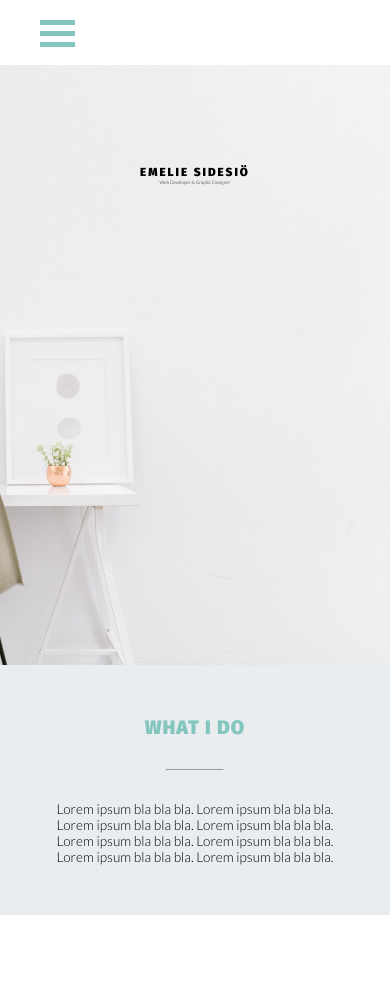
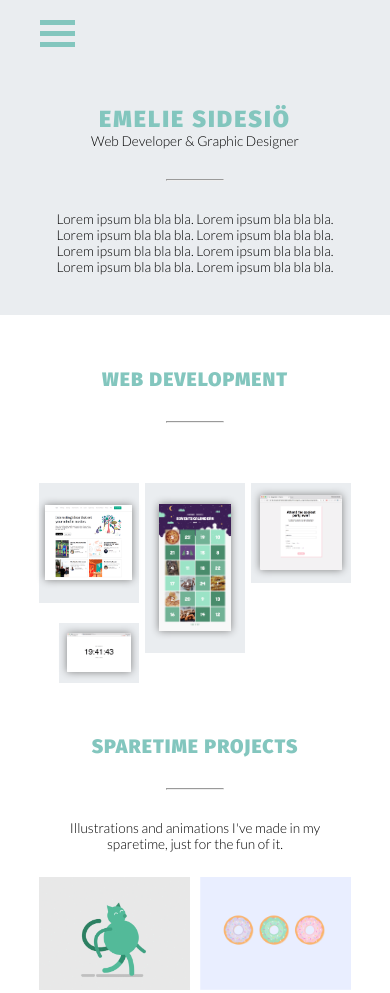
Before and after one commit to emeliesidesio/portfolio, a React app: page / in a window 390 px wide. Shown: the top 993 px of the page. Built offline with nearby package versions, Linux system fonts and the light colour scheme.

Commit message:
bunc of stuff

```diff
--- a/src/components/sparetime/index.css
+++ b/src/components/sparetime/index.css
@@ -1,10 +1,11 @@
 .sparetime-container {
+  background: white;
   width: 100%;
   display: flex;
   justify-content: center;
   align-items: center;
   flex-direction: column;
-  margin: 80px 0 80px 0;
+  padding-bottom: 80px;
 }
 
 .sparetime-headline {
@@ -50,4 +51,7 @@ iframe {
     width: 80vw;
     height: 43vw;
   }
+  .sparetime-container {
+    padding-bottom: 40px;
+  }
 }
--- a/src/components/work/index.css
+++ b/src/components/work/index.css
@@ -1,11 +1,11 @@
 .work-container {
+  background: white;
   width: 100%;
-  height: 720px;
+  height: 900px;
   display: flex;
   justify-content: center;
   align-items: center;
   flex-direction: column;
-  margin-top: 70px;
 }
 
 .work-boxes {
@@ -79,13 +79,13 @@
 }
 
 .forms-image {
-  width: 79%;
+  width: 82%;
   box-shadow: 0 0 8px 0.2px grey;
 }
 
 .forms-box {
   background: #EAEDF0;
-  height: 320px;
+  height: 300px;
   display: flex;
   justify-content: center;
   align-items: center;
@@ -108,3 +108,27 @@
     transform: translateX(0px);
   }
 }
+
+@media only screen and (max-width: 500px) {
+  .work-container {
+    height: 420px;
+  }
+  .work-boxes {
+    width: 80%;
+  }
+  .work-box-left {
+    height: 200px;
+  }
+  .work-box-middle {
+    height: 170px;
+  }
+  .work-box-right {
+    height: 100px;
+  }
+  .react-box {
+    height: 200px;
+  }
+  .weather-box {
+    height: 100px;
+  }
+}
--- a/src/components/work/index.js
+++ b/src/components/work/index.js
@@ -28,7 +28,7 @@ class Work extends React.Component {
 
           <div className="work-box-right">
             <div className="forms-box">
-              <img src="/forms-2.png" alt="" className="forms-image" />
+              <img src="/forms-image-2.png" alt="" className="forms-image" />
             </div>
           </div>
 
--- a/src/index.css
+++ b/src/index.css
@@ -7,6 +7,7 @@
 body {
   margin: 0;
   padding: 0;
+  background: #EAEDf0;
 }
 
 h1 {
--- a/src/pages/home/index.css
+++ b/src/pages/home/index.css
@@ -1,32 +1,30 @@
 .hero-container {
   width: 100%;
   height: 600px;
+  background: #EAEDf0;
+  display: flex;
+  justify-content: center;
 }
 
-#hero-img {
-  background: url(/bench-accounting-49909.jpg);
-  background-size: cover;
-  background-position: 100% 50%;
+.hero-copy-container {
   width: 100%;
+  text-align: center;
+  display: flex;
+  flex-direction: column;
+  justify-content: center;
+  align-items: center;
 }
 
 .hero-title {
   font-size: 3vw;
   letter-spacing: 2px;
-  color: black;
+  width: 40%;
+  text-align: center;
 }
 
 .hero-copy {
-  font-size: 1.2vw;
-  color: black;
-}
-
-.hero-copy-container {
-  width: 100%;
-  position: absolute;
-  z-index: 10;
+  width: 40%;
   text-align: center;
-  padding-top: 100px;
 }
 
 .info-container {
@@ -63,4 +61,14 @@
   .back-link {
     margin-top: 30px;
   }
+  .hero-container {
+    height: 250px;
+  }
+  .hero-title {
+    font-size: 6vw;
+    width: 80%;
+  }
+  .hero-copy {
+    width: 80%;
+  }
 }
--- a/src/pages/home/index.js
+++ b/src/pages/home/index.js
@@ -8,20 +8,12 @@ class Home extends React.Component {
     return (
       <div className="HomePage">
 
-        <div className="hero-container" id="hero-img">
+        <div className="hero-container">
           <div className="hero-copy-container">
             <h2 className="hero-title">Emelie Sidesiö</h2>
             <p className="hero-copy">Web Developer & Graphic Designer</p>
-          </div>
-        </div>
-
-        <div className="info-container">
-          <div className="info-header">
-            <h2>What I do</h2>
-          </div>
-          <hr />
-          <div className="info-copy">
-            <p>Lorem ipsum bla bla bla. Lorem ipsum bla bla bla. Lorem ipsum bla bla bla. Lorem ipsum bla bla bla. Lorem ipsum bla bla bla. Lorem ipsum bla bla bla. Lorem ipsum bla bla bla. Lorem ipsum bla bla bla.</p>
+            <hr />
+            <p className="hero-copy">Lorem ipsum bla bla bla. Lorem ipsum bla bla bla. Lorem ipsum bla bla bla. Lorem ipsum bla bla bla. Lorem ipsum bla bla bla. Lorem ipsum bla bla bla. Lorem ipsum bla bla bla. Lorem ipsum bla bla bla.</p>
           </div>
         </div>
 
```
Also changed, not shown: src/data/projects.js (added, +23 -0 lines), public/forms-image-2.png (added), public/forms-image-3.png (added), public/forms-image.png (added).
